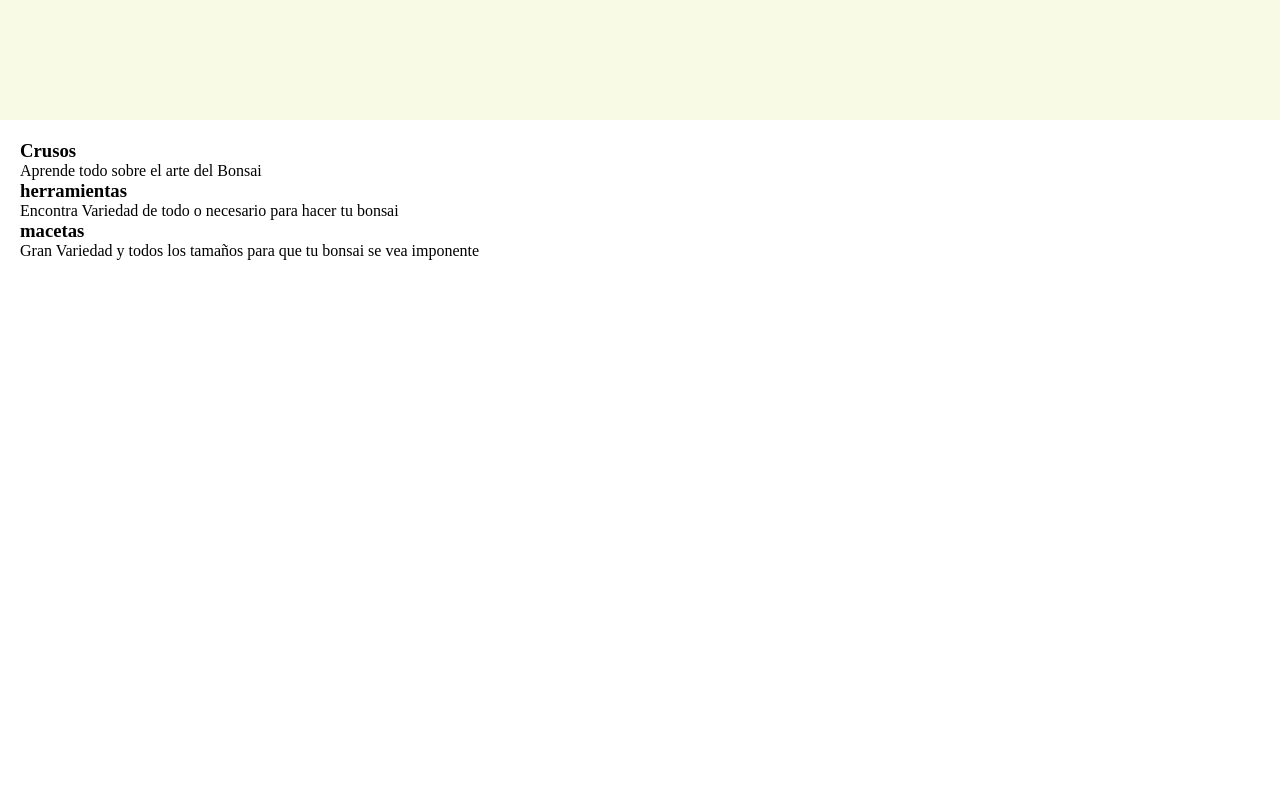
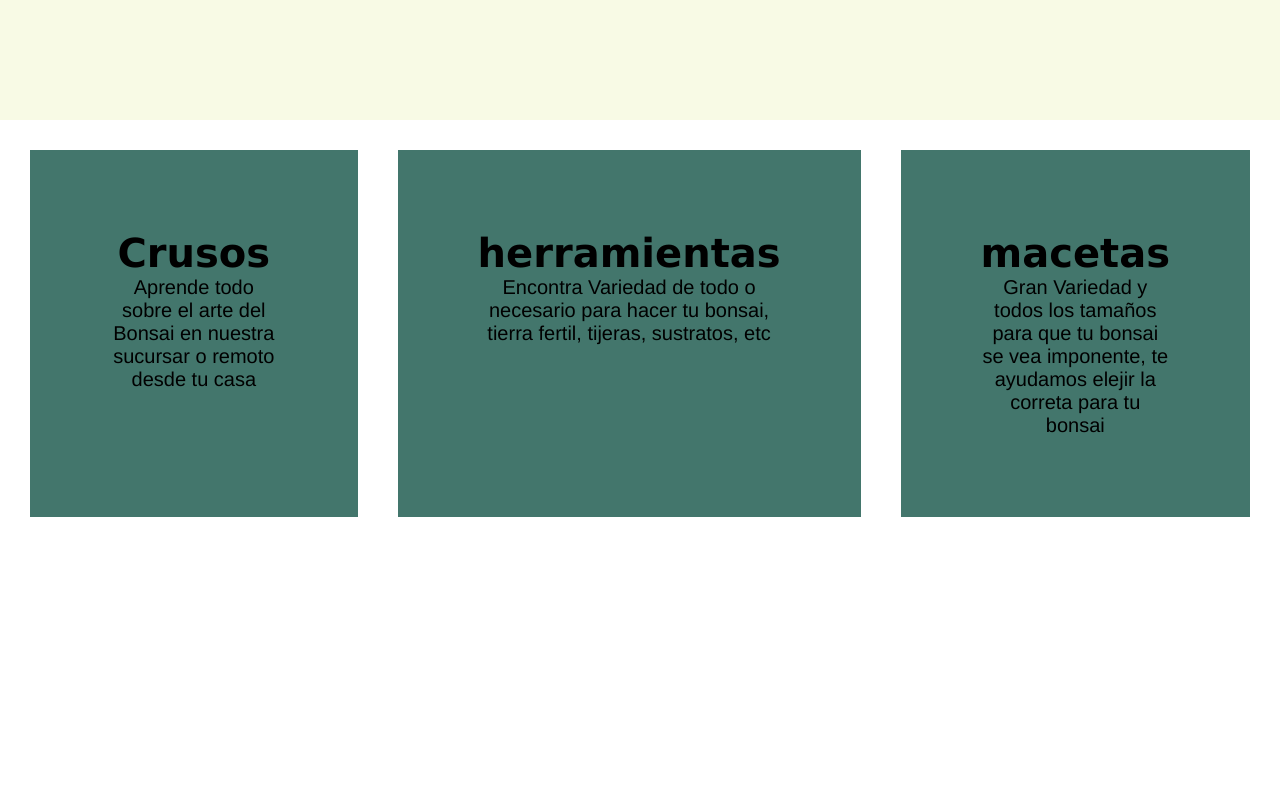
Before and after one commit to maximilianocabrera/primer-proyecto-utn, a plain HTML site: page index.html in a window 1280 px wide. Shown: the part 860-1660 px from the top of the page. Drawn offline with Linux system fonts and the light colour scheme.

Commit message:
add courses in css

```diff
--- a/index.html
+++ b/index.html
@@ -30,17 +30,19 @@
             </div>
         </section>
         <section id="courses">
-            <div>
-                <h3>Crusos</h3>
-                <p>Aprende todo sobre el arte del Bonsai</p>
-            </div>
-            <div>
-                <h3>herramientas</h3>
-                <p>Encontra Variedad de todo o necesario para hacer tu bonsai</p>
-            </div>
-            <div>
-                <h3>macetas</h3>
-                <p>Gran Variedad y todos los tamaños para que tu bonsai se vea imponente</p>
+            <div class="cont-grid-cours">
+                <div class="card">
+                    <h3>Crusos</h3>
+                    <p>Aprende todo sobre el arte del Bonsai en nuestra sucursar o remoto desde tu casa</p>
+                </div>
+                <div class="card">
+                    <h3>herramientas</h3>
+                    <p>Encontra Variedad de todo o necesario para hacer tu bonsai, tierra fertil, tijeras, sustratos, etc</p>
+                </div>
+                <div class="card">
+                    <h3>macetas</h3>
+                    <p>Gran Variedad y todos los tamaños para que tu bonsai se vea imponente, te ayudamos elejir la correta para tu bonsai</p>
+                </div>
             </div>
         </section>
         <section id="product">
--- a/style/style.css
+++ b/style/style.css
@@ -8,6 +8,8 @@
     --secundary-color: #F8FAE5;
     --tertiary-color: #B19470;
     --quaternary-color: #76453B;
+    --typography-title: 'Lucida Sans', 'Lucida Sans Regular';
+    --typography-p: 'Franklin Gothic Medium', 'Arial Narrow', Arial, sans-serif;
 
 header {
     background-color: var(--primary-color);
@@ -50,11 +52,39 @@ section {
 
 #banner h1 {
     font-size: 80px;
-    font-family: 'Franklin Gothic Medium', 'Arial Narrow', Arial, sans-serif;
-
+   font-family: var(--typography-title);
 }
 
 #banner p {
     width: 70%;
     font-size: 25px;
+    font-family: var(--typography-p);
 }
+
+#courses {
+    text-align: center;
+    padding: 30px;
+}
+
+#courses .cont-grid-cours {
+    display: grid;
+    grid-template-columns: repeat(3, 1fr);
+    gap: 40px;
+}
+
+#courses .card {
+    background-color: #43766C;
+    padding: 20px;
+    padding: 80px;
+
+}
+
+#courses h3 {
+    font-family: var(--typography-title);
+    font-size: 40px;
+}
+
+#courses p {
+    font-family: var(--typography-p);
+    font-size: 20px;
+}
```
